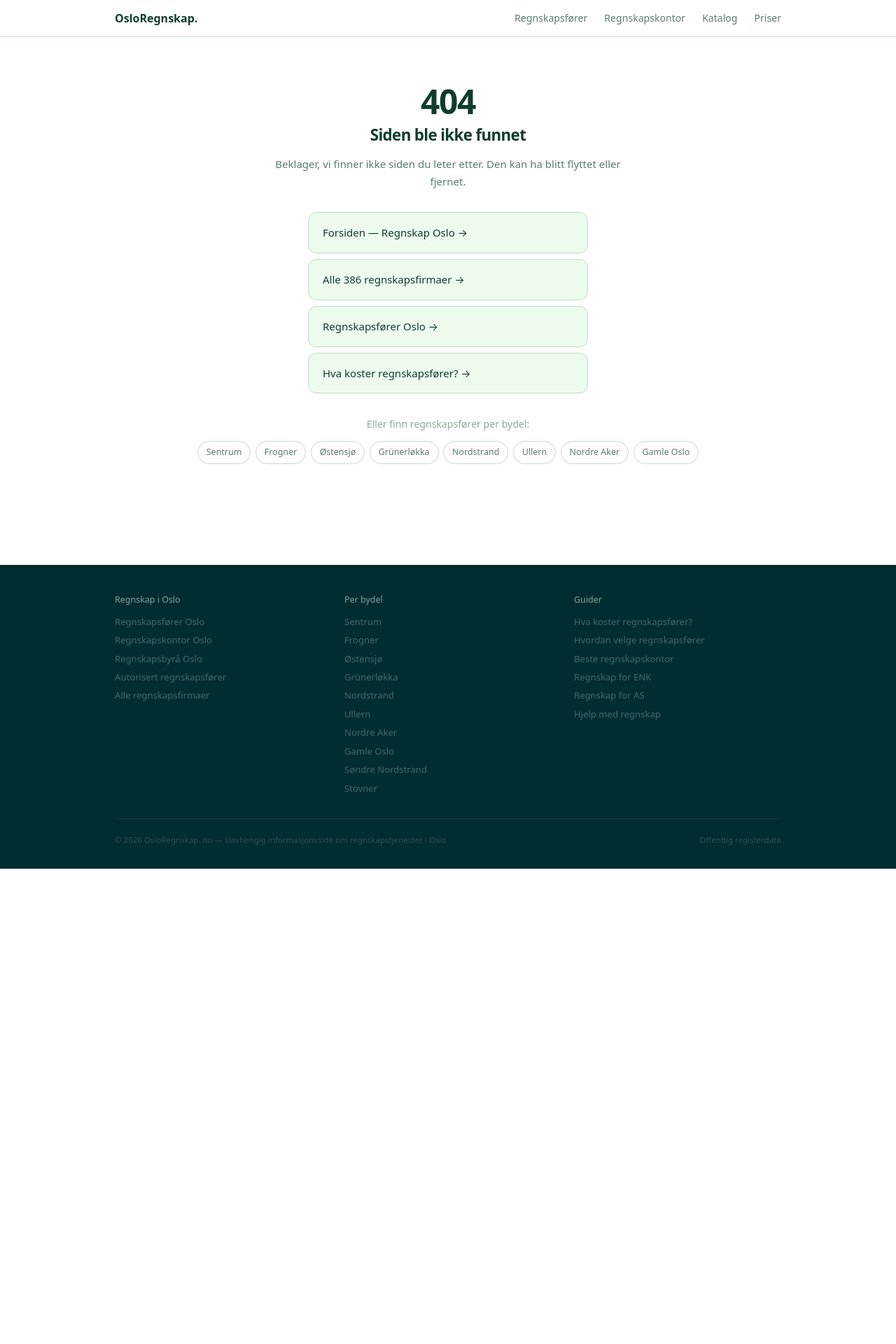
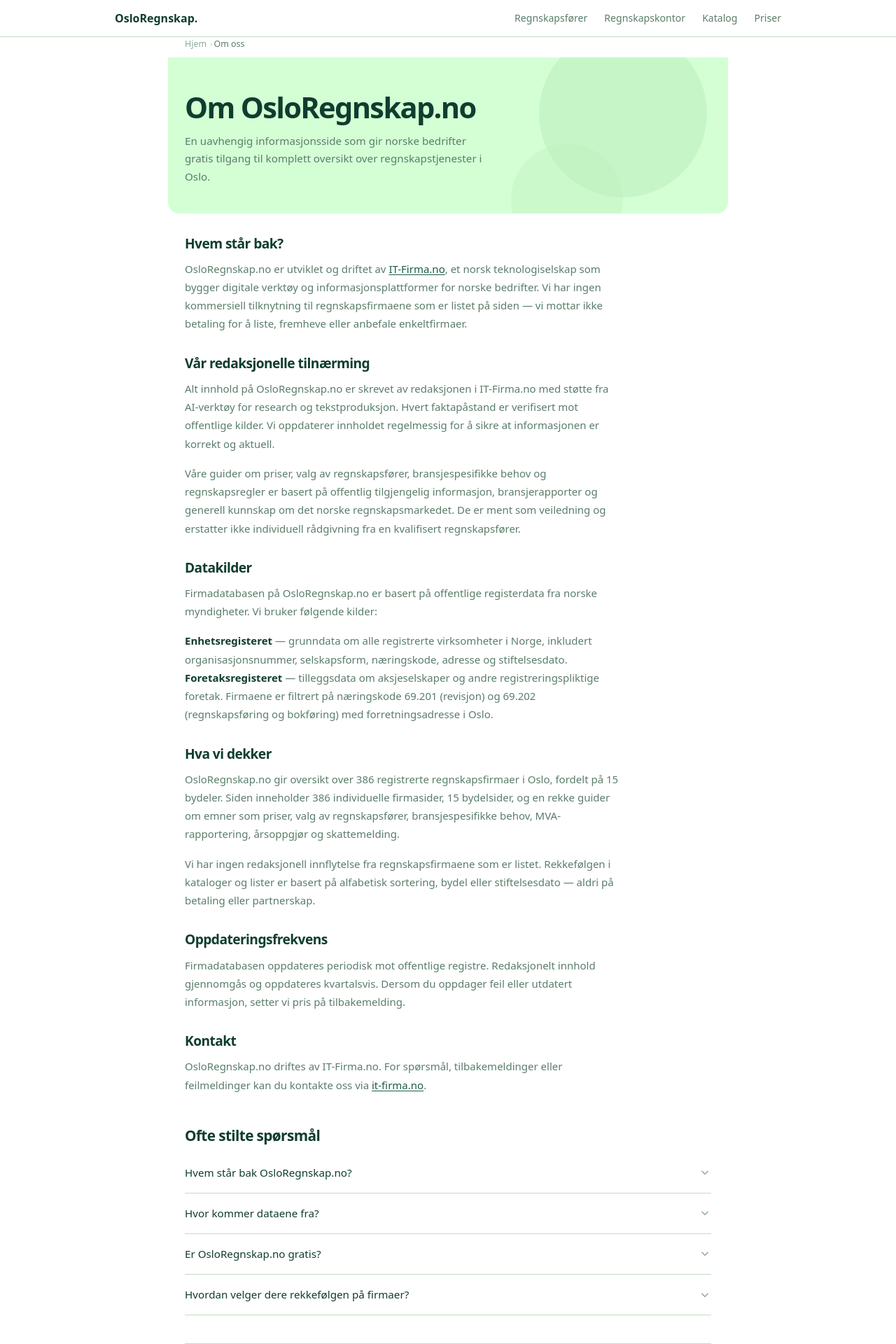
Before and after one commit to MohanM86/osloregnskap, a Next.js app: page /om-oss in a window 1280 px wide. Before the commit this address had no page. Shown: the top 1920 px of the page at 70% size. Before the commit the page ends 1241 px from the top, so only its background shows below. Built offline with nearby package versions, Linux system fonts and the light colour scheme.

Commit message:
Add files via upload

```diff
--- a/app/layout.tsx
+++ b/app/layout.tsx
@@ -16,8 +16,8 @@ export const metadata: Metadata = {
   },
   description: 'Finn regnskapsfører, regnskapskontor og regnskapsbyrå i Oslo. Komplett katalog med 386 registrerte regnskapsfirmaer fordelt på 15 bydeler. ',
   keywords: ['regnskap oslo', 'regnskapsfører oslo', 'regnskapskontor oslo', 'regnskapsbyrå oslo', 'autorisert regnskapsfører oslo', 'bokføring oslo', 'regnskapsfirma oslo'],
-  authors: [{ name: 'OsloRegnskap.no' }],
-  creator: 'OsloRegnskap.no',
+  authors: [{ name: 'IT-Firma.no', url: 'https://it-firma.no' }],
+  creator: 'IT-Firma.no',
   publisher: 'OsloRegnskap.no',
   robots: {
     index: true,
@@ -59,13 +59,20 @@ export default function RootLayout({ children }: { children: React.ReactNode })
     name: 'OsloRegnskap.no',
     url: 'https://osloregnskap.no',
     logo: 'https://osloregnskap.no/icon-512.png',
-    description: 'Komplett og uavhengig oversikt over regnskapstjenester i Oslo. Katalog med 386 registrerte regnskapsfirmaer ',
+    description: 'Komplett og uavhengig oversikt over regnskapstjenester i Oslo. Katalog med 386 registrerte regnskapsfirmaer.',
+    foundingDate: '2026',
+    parentOrganization: {
+      '@type': 'Organization',
+      name: 'IT-Firma.no',
+      url: 'https://it-firma.no',
+    },
     areaServed: {
       '@type': 'City',
       name: 'Oslo',
       '@id': 'https://www.wikidata.org/wiki/Q585',
     },
-    sameAs: [],
+    knowsAbout: ['Regnskap', 'Regnskapsfører', 'Revisjon', 'Bokføring', 'MVA-rapportering', 'Årsoppgjør', 'Skattemelding'],
+    sameAs: ['https://it-firma.no'],
   };
 
   const siteNavSchema = {
--- /dev/null
+++ b/app/om-oss/page.tsx
@@ -0,0 +1,137 @@
+import { getAllFirms, getBydeler } from '@/lib/data';
+import { Breadcrumb, InternalLinks, SchemaFAQ } from '@/lib/components';
+import { FAQAccordion } from '@/lib/client-components';
+import { seo } from '@/lib/seo';
+import Link from 'next/link';
+
+export const metadata = seo({
+  title: 'Om OsloRegnskap.no — Uavhengig informasjonsside om regnskap i Oslo',
+  description: 'OsloRegnskap.no er en uavhengig informasjonsside drevet av IT-Firma.no. Vi gir norske bedrifter gratis tilgang til komplett oversikt over regnskapstjenester i Oslo.',
+  path: '/om-oss/',
+});
+
+export default function OmOssPage() {
+  const firms = getAllFirms();
+  const bydeler = getBydeler();
+
+  const jsonLd = {
+    '@context': 'https://schema.org',
+    '@type': 'AboutPage',
+    name: 'Om OsloRegnskap.no',
+    url: 'https://osloregnskap.no/om-oss/',
+    mainEntity: {
+      '@type': 'Organization',
+      name: 'OsloRegnskap.no',
+      url: 'https://osloregnskap.no',
+      parentOrganization: {
+        '@type': 'Organization',
+        name: 'IT-Firma.no',
+        url: 'https://it-firma.no',
+      },
+      foundingDate: '2026',
+      areaServed: { '@type': 'City', name: 'Oslo' },
+      description: 'Uavhengig informasjonsside som gir norske bedrifter gratis tilgang til komplett oversikt over regnskapstjenester i Oslo.',
+      knowsAbout: ['Regnskap', 'Regnskapsfører', 'Revisjon', 'Bokføring', 'MVA', 'Årsoppgjør', 'Skattemelding'],
+    },
+  };
+
+  return (
+    <div className="container">
+      <script type="application/ld+json" dangerouslySetInnerHTML={{ __html: JSON.stringify(jsonLd) }} />
+
+      <Breadcrumb items={[
+        { label: 'Hjem', href: '/' },
+        { label: 'Om oss' },
+      ]} />
+
+      <section className="hero">
+        <h1 className="animate-in animate-in-1">Om OsloRegnskap.no</h1>
+        <p className="animate-in animate-in-2">
+          En uavhengig informasjonsside som gir norske bedrifter gratis tilgang
+          til komplett oversikt over regnskapstjenester i Oslo.
+        </p>
+      </section>
+
+      <section className="prose animate-in animate-in-3">
+        <h2>Hvem står bak?</h2>
+        <p>
+          OsloRegnskap.no er utviklet og driftet av <a href="https://it-firma.no" target="_blank" rel="noopener">IT-Firma.no</a>,
+          et norsk teknologiselskap som bygger digitale verktøy og informasjonsplattformer
+          for norske bedrifter. Vi har ingen kommersiell tilknytning til regnskapsfirmaene
+          som er listet på siden — vi mottar ikke betaling for å liste, fremheve eller
+          anbefale enkeltfirmaer.
+        </p>
+
+        <h2>Vår redaksjonelle tilnærming</h2>
+        <p>
+          Alt innhold på OsloRegnskap.no er skrevet av redaksjonen i IT-Firma.no med
+          støtte fra AI-verktøy for research og tekstproduksjon. Hvert faktapåstand
+          er verifisert mot offentlige kilder. Vi oppdaterer innholdet regelmessig
+          for å sikre at informasjonen er korrekt og aktuell.
+        </p>
+        <p>
+          Våre guider om priser, valg av regnskapsfører, bransjespesifikke behov og
+          regnskapsregler er basert på offentlig tilgjengelig informasjon, bransjerapporter
+          og generell kunnskap om det norske regnskapsmarkedet. De er ment som veiledning
+          og erstatter ikke individuell rådgivning fra en kvalifisert regnskapsfører.
+        </p>
+
+        <h2>Datakilder</h2>
+        <p>
+          Firmadatabasen på OsloRegnskap.no er basert på offentlige registerdata fra
+          norske myndigheter. Vi bruker følgende kilder:
+        </p>
+        <p>
+          <strong>Enhetsregisteret</strong> — grunndata om alle registrerte virksomheter
+          i Norge, inkludert organisasjonsnummer, selskapsform, næringskode, adresse og
+          stiftelsesdato. <strong>Foretaksregisteret</strong> — tilleggsdata om
+          aksjeselskaper og andre registreringspliktige foretak. Firmaene er filtrert
+          på næringskode 69.201 (revisjon) og 69.202 (regnskapsføring og bokføring)
+          med forretningsadresse i Oslo.
+        </p>
+
+        <h2>Hva vi dekker</h2>
+        <p>
+          OsloRegnskap.no gir oversikt over {firms.length} registrerte regnskapsfirmaer
+          i Oslo, fordelt på {bydeler.length} bydeler. Siden inneholder {firms.length} individuelle
+          firmasider, {bydeler.length} bydelsider, og en rekke guider om emner som priser,
+          valg av regnskapsfører, bransjespesifikke behov, MVA-rapportering, årsoppgjør
+          og skattemelding.
+        </p>
+        <p>
+          Vi har ingen redaksjonell innflytelse fra regnskapsfirmaene som er listet.
+          Rekkefølgen i kataloger og lister er basert på alfabetisk sortering,
+          bydel eller stiftelsesdato — aldri på betaling eller partnerskap.
+        </p>
+
+        <h2>Oppdateringsfrekvens</h2>
+        <p>
+          Firmadatabasen oppdateres periodisk mot offentlige registre. Redaksjonelt
+          innhold gjennomgås og oppdateres kvartalsvis. Dersom du oppdager feil
+          eller utdatert informasjon, setter vi pris på tilbakemelding.
+        </p>
+
+        <h2>Kontakt</h2>
+        <p>
+          OsloRegnskap.no driftes av IT-Firma.no. For spørsmål, tilbakemeldinger
+          eller feilmeldinger kan du kontakte oss via <a href="https://it-firma.no" target="_blank" rel="noopener">it-firma.no</a>.
+        </p>
+      </section>
+
+      <SchemaFAQ items={[
+        { q: 'Hvem står bak OsloRegnskap.no?', a: 'OsloRegnskap.no er utviklet og driftet av IT-Firma.no, et norsk teknologiselskap. Siden er uavhengig og mottar ikke betaling fra regnskapsfirmaer.' },
+        { q: 'Hvor kommer dataene fra?', a: 'Firmadatabasen er basert på offentlige registerdata fra Enhetsregisteret og Foretaksregisteret, filtrert på næringskode for regnskap og revisjon i Oslo.' },
+        { q: 'Er OsloRegnskap.no gratis?', a: 'Ja, all informasjon på OsloRegnskap.no er gratis tilgjengelig. Vi tar ikke betaling for oppføring eller synlighet.' },
+        { q: 'Hvordan velger dere rekkefølgen på firmaer?', a: 'Firmaer sorteres alfabetisk, etter bydel eller stiftelsesdato. Vi bruker aldri betalt plassering eller sponsede oppføringer.' },
+      ]} />
+      <FAQAccordion items={[
+        { q: 'Hvem står bak OsloRegnskap.no?', a: 'OsloRegnskap.no er utviklet og driftet av IT-Firma.no, et norsk teknologiselskap. Siden er uavhengig og mottar ikke betaling fra regnskapsfirmaer.' },
+        { q: 'Hvor kommer dataene fra?', a: 'Firmadatabasen er basert på offentlige registerdata fra Enhetsregisteret og Foretaksregisteret, filtrert på næringskode for regnskap og revisjon i Oslo.' },
+        { q: 'Er OsloRegnskap.no gratis?', a: 'Ja, all informasjon på OsloRegnskap.no er gratis tilgjengelig. Vi tar ikke betaling for oppføring eller synlighet.' },
+        { q: 'Hvordan velger dere rekkefølgen på firmaer?', a: 'Firmaer sorteres alfabetisk, etter bydel eller stiftelsesdato. Vi bruker aldri betalt plassering eller sponsede oppføringer.' },
+      ]} />
+
+      <InternalLinks exclude="/om-oss/" />
+    </div>
+  );
+}
--- a/lib/components.tsx
+++ b/lib/components.tsx
@@ -60,8 +60,8 @@ export function Footer() {
           </div>
         </div>
         <div className="footer-bottom">
-          <span>© {new Date().getFullYear()} OsloRegnskap..no — Uavhengig informasjonsside om regnskapstjenester i Oslo</span>
-          <span>Offentlig registerdata</span>
+          <span>© {new Date().getFullYear()} OsloRegnskap.no — En del av <a href="https://it-firma.no" target="_blank" rel="noopener" style={{ color: 'rgba(255,255,255,0.35)' }}>IT-Firma.no</a></span>
+          <span><Link href="/om-oss/" style={{ color: 'rgba(255,255,255,0.35)' }}>Om oss</Link> · Offentlig registerdata</span>
         </div>
       </div>
     </footer>
@@ -114,6 +114,7 @@ export function InternalLinks({ exclude }: { exclude?: string }) {
     { href: '/regnskapsforer-frilanser-oslo/', label: 'Frilansere' },
     { href: '/mva-rapportering-oslo/', label: 'MVA-rapportering' },
     { href: '/arsoppgjor-oslo/', label: 'Årsoppgjør' },
+    { href: '/om-oss/', label: 'Om oss' },
     ...Object.values(BYDELER_INFO).slice(0, 6).map(b => ({
       href: `/regnskapsforer-${b.urlSlug}/`,
       label: b.displayName,
```
Also changed, not shown: public/llms.txt, 1 other file (tests, documents, lock files or other folders).
